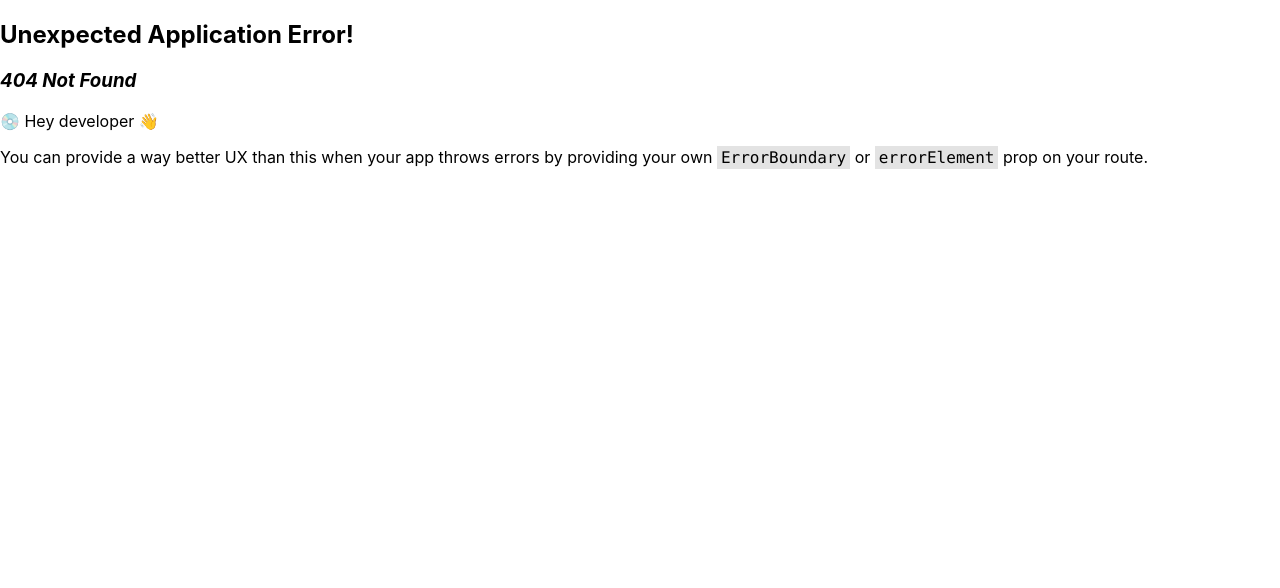
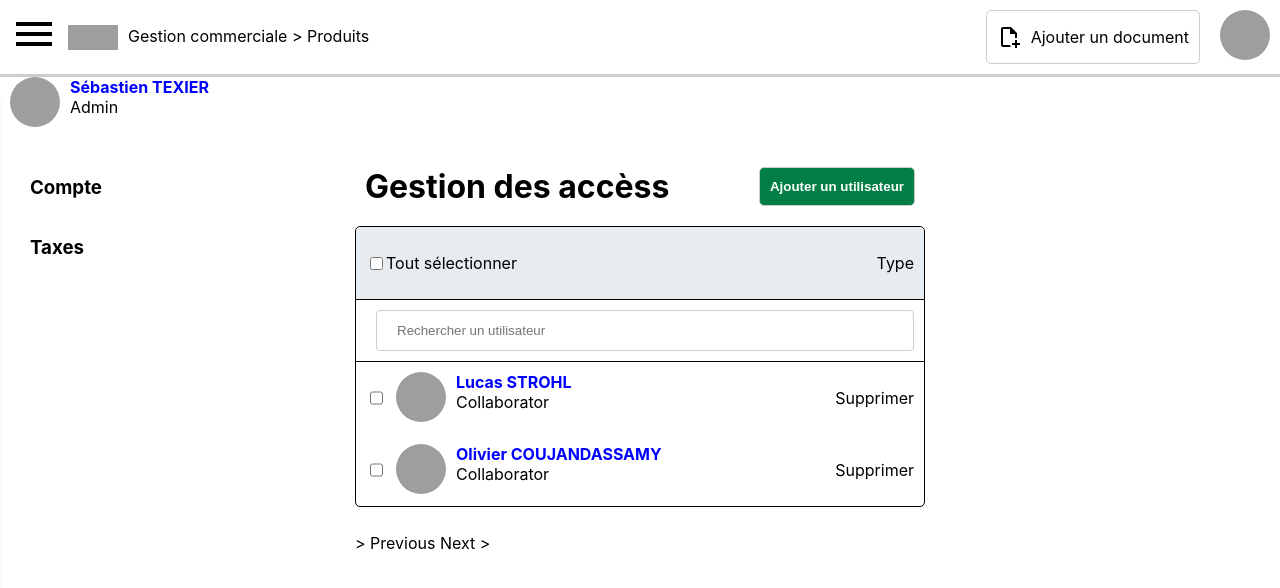
Before and after one commit to sebtex1/sage-frontend, a React (Create React App) app: page /settings in a window 1280 px wide. Before the commit this address had no page. Shown: the top 588 px of the page. Built offline with nearby package versions, Linux system fonts and the light colour scheme; grey boxes are pictures that could not be loaded.

Commit message:
Feat: add settings page + menu account

```diff
--- a/src/App.js
+++ b/src/App.js
@@ -6,6 +6,7 @@ import {
 import Default from "./layouts/Default";
 import Home from "./pages/Home";
 import Login from "./pages/Login";
+import Settings from "./pages/Settings";
 
 const router = createBrowserRouter([
     {
@@ -16,6 +17,10 @@ const router = createBrowserRouter([
         path: "/login",
         element: <Login />,
     },
+    {
+        path: "/settings",
+        element: <Default><Settings /></Default>,
+    }
 ]);
 
 const App = () => {
--- a/src/components/ButtonForm.js
+++ b/src/components/ButtonForm.js
@@ -1,6 +1,6 @@
 import styled from 'styled-components';
 
-const ButtonForm = ({ type, value }) => {
+const ButtonForm = ({ type = '', value }) => {
     return (
         <Button type={type}>{value}</Button>
     );
@@ -16,6 +16,7 @@ const Button = styled.button`
     margin: 8px 0;
     width: 100%;
     cursor: pointer;
+    transition: 0.3s;
     &:hover {
         background-color: rgb(0, 101, 55);
     }
--- /dev/null
+++ b/src/components/PageColumn.js
@@ -0,0 +1,18 @@
+import styled from 'styled-components';
+
+const PageColumn = ({ children, flex }) => {
+    return (
+        <>
+            <Main $flex={flex}>{children}</Main>
+        </>
+    );
+}
+export default PageColumn;
+
+const Main = styled.main`
+    display: flex;
+    flex-direction: column;
+    flex: ${props => props.$flex ? props.$flex : 1};
+    padding: 10px;
+    margin: 10px;
+`;
--- a/src/components/Slider.js
+++ b/src/components/Slider.js
@@ -1,5 +1,6 @@
 import React from 'react';
 import styled from 'styled-components';
+import { Link } from 'react-router-dom'
 import Icon from '@mdi/react';
 import { mdiChevronDoubleLeft } from '@mdi/js';
 import { mdiAlphaGBox } from '@mdi/js';
@@ -9,57 +10,79 @@ import { mdiFileDocumentOutline  } from '@mdi/js';
 import { mdiAccountOutline } from '@mdi/js';
 import { mdiShoppingOutline } from '@mdi/js';
 import { mdiWarehouse } from '@mdi/js';
+import { mdiCogOutline } from '@mdi/js';
+import { mdiPower } from '@mdi/js';
 
-const Slider = ({ open, handleMenu }) => {
+const Slider = ({ open, handleMenu, side = 'left' }) => {
     return (
-        <SliderContainer $left={open ? '50px' : '-230px'}>
+        <>
+            { side === 'left' ?
+                <SliderContainerLeft $left={open ? '25px' : '-230px'}>
                     <TopSlider>
                         <HeaderSlider>
                             <Img src="https://signin.sso.sage.com/brands/default/images/sage-logo.png" alt="Logo sage" />
-                    <Icon path={mdiChevronDoubleLeft} size={1} color="black" onClick={handleMenu} />
+                            <Icon path={mdiChevronDoubleLeft} size={1} color="black" onClick={() => { handleMenu() } } />
                         </HeaderSlider>
+                        <BorderBottom />
                         <LinksSlider>
-                    <Link>
+                            <LinkContainer>
                                 <Icon path={mdiAlphaGBox} size={1} color="green" />
                                 <P>Gestion commercial</P>
-                    </Link>
-                    <Link>
+                            </LinkContainer>
+                            <LinkContainer>
                                 <Icon path={mdiAlphaCBox} size={1} color="green" />
                                 <P>Comptabilité</P>
-                    </Link>
-                    <Link>
+                            </LinkContainer>
+                            <LinkContainer>
                                 <Icon path={mdiAlphaPBox} size={1} color="green" />
                                 <P>Paie</P>
-                    </Link>
+                            </LinkContainer>
                         </LinksSlider>
+                        <BorderBottom />
                         <LinksSlider>
-                    <Link>
+                            <LinkContainer>
                                 <Icon path={mdiFileDocumentOutline } size={1} color="black" />
                                 <P>Documents</P>
-                    </Link>
-                    <Link>
+                            </LinkContainer>
+                            <LinkContainer>
                                 <Icon path={mdiAccountOutline } size={1} color="black" />
                                 <P>Tiers</P>
-                    </Link>
-                    <Link>
+                            </LinkContainer>
+                            <LinkContainer>
                                 <Icon path={mdiShoppingOutline } size={1} color="black" />
                                 <P>Produits</P>
-                    </Link>
-                    <Link>
+                            </LinkContainer>
+                            <LinkContainer>
                                 <Icon path={mdiWarehouse } size={1} color="black" />
                                 <P>Dépôts</P>
-                    </Link>
+                            </LinkContainer>
                         </LinksSlider>
                     </TopSlider>
                     <BottomSlider>
                         <h1>Footer</h1>
                     </BottomSlider>
-        </SliderContainer>
+                </SliderContainerLeft> :
+                <SliderContainerRight $right={open ? '25px' : '0'}>
+                    <TopSlider>
+                        <LinksSlider>
+                            <LinkContainer>
+                                <Icon path={mdiCogOutline} size={1} color="black" />
+                                <LinkStyled to="/settings">Settings</LinkStyled>
+                            </LinkContainer>
+                            <LinkContainer>
+                                <Icon path={mdiPower} size={1} color="black" />
+                                <P>Déconnexion</P>
+                            </LinkContainer>
+                        </LinksSlider>
+                    </TopSlider>
+                </SliderContainerRight>
+            }
+        </>
     )
 };
 export default Slider;
 
-const SliderContainer = styled.div`
+const SliderContainerLeft = styled.div`
     position: absolute;
     display: flex;
     flex-direction: column;
@@ -75,9 +98,30 @@ const SliderContainer = styled.div`
     transition: 0.5s;
 `;
 
+const SliderContainerRight = styled.div`
+    position: absolute;
+    display: flex;
+    flex-direction: column;
+    justify-content: space-between;
+    padding: 10px;
+    top: 100px;
+    right: ${props => props.$right ? props.$right : '0'};
+    opacity: ${props => props.$right === '25px' ? '1' : '0'};
+    visibility: ${props => props.$right === '25px' ? 'visible' : 'hidden'};
+    width: 200px;
+    background-color: #fff;
+    border-radius: 5px;
+    box-shadow: 2px -2px 10px black;
+    transition: 0.5s right, 0.5s opacity, 0.5s visibility;
+`;
+
 const TopSlider = styled.div`
     display: flex;
     flex-direction: column;
+`;
+
+const BorderBottom = styled.div`
+    border-bottom: 1px solid #ccc;
 `;
 
 const HeaderSlider = styled.div`
@@ -85,7 +129,7 @@ const HeaderSlider = styled.div`
     justify-content: space-between;
     align-items: center;
     padding: 10px 10px 20px 10px;
-    border-bottom: 1px solid #ccc;
+    /* border-bottom: 1px solid #ccc; */
 `;
 
 const Img = styled.img`
@@ -98,14 +142,20 @@ const Img = styled.img`
 const LinksSlider = styled.div`
     display: flex;
     flex-direction: column;
-    padding: 10px 10px 20px 10px;
-    border-bottom: 1px solid #ccc;
+    padding: 10px;
+    /* border-bottom: 1px solid #ccc; */
 `;
 
-const Link = styled.div`
+const LinkContainer = styled.div`
     display: flex;
     flex-direction: row;
     align-items: center;
+`;
+
+const LinkStyled = styled(Link)`
+    margin-left: 10px;
+    text-decoration: none;
+    color: black;
 `;
 
 const P = styled.p`
--- a/src/components/Toolbar.js
+++ b/src/components/Toolbar.js
@@ -1,18 +1,22 @@
 import React from 'react';
 import styled from 'styled-components';
 import Icon from '@mdi/react';
+import { Link } from 'react-router-dom'
 import { mdiMenu } from '@mdi/js';
 import { mdiMenuOpen } from '@mdi/js';
 import { mdiFilePlusOutline } from '@mdi/js';
-import { mdiAccountCircleOutline } from '@mdi/js';
 import Slider from './Slider';
 
 const Toolbar = () => {
-    const [open, setOpen] = React.useState(false);
+    const [openMenu, setOpenMenu] = React.useState(false);
+    const [openAccount, setOpenAccount] = React.useState(false);
 
-    // Fonction activant le menu
+    // Fonction activant le menu nav
     const handleMenu = () => {
-        setOpen(!open);
+        setOpenMenu(!openMenu);
+    }
+    const handleAccount = () => {
+        setOpenAccount(!openAccount);
     }
 
     return (
@@ -20,11 +24,11 @@ const Toolbar = () => {
             <Div>
                 <Side>
                     {
-                         open ?
-                         <Icon path={mdiMenuOpen} size={2} color="black" onClick={handleMenu} /> :
-                         <Icon path={mdiMenu} size={2} color="black" onClick={handleMenu} />
+                        openMenu ?
+                        <Icon path={mdiMenuOpen} size={2} color="black" onClick={handleMenu} /> :
+                        <Icon path={mdiMenu} size={2} color="black" onClick={handleMenu} />
                     }
-                    <Img src="https://signin.sso.sage.com/brands/default/images/sage-logo.png" alt="Logo sage" />
+                    <LinkStyled to="/"><Img src="https://signin.sso.sage.com/brands/default/images/sage-logo.png" alt="Logo sage" /></LinkStyled>
                     <p>Gestion commerciale &gt; Produits</p>
                 </Side>
                 <Side>
@@ -32,10 +36,11 @@ const Toolbar = () => {
                         <Icon path={mdiFilePlusOutline} size={1} color="black" />
                         <P>Ajouter un document</P>
                     </CreateDocument>
-                    <Icon path={mdiAccountCircleOutline} size={2} color="black" />
+                    <ImgAccount src="https://www.w3schools.com/howto/img_avatar.png" alt="Avatar" onClick={handleAccount} />
                 </Side>
             </Div>
-            <Slider open={open} handleMenu={handleMenu} />
+            <Slider open={openMenu} handleMenu={handleMenu} />
+            <Slider open={openAccount} handleMenu={handleAccount} side="right" />
         </>
     );
 }
@@ -53,11 +58,33 @@ const Side = styled.div`
     display: flex;
 `;
 
+// const BorderMenu = styled.div`
+//     border: 1px solid black;
+//     border-radius: 5px;
+//     padding: 0 10px 0 10px;
+//     margin: 0 20px 0 0;
+//     cursor: pointer;
+// `;
+
 const Img = styled.img`
     display: block;
     width: 50px;
     height: 25px;
+`;
+
+const LinkStyled = styled(Link)`
+    text-decoration: none;
+    color: black;
     margin: auto 10px;
+    display: block;
+    width: 50px;
+    height: 25px;
+`;
+
+const ImgAccount = styled.img`
+    width: 50px;
+    height: 50px;
+    border-radius: 50%;
 `;
 
 const CreateDocument = styled.div`
--- /dev/null
+++ b/src/pages/Settings.js
@@ -0,0 +1,202 @@
+import { useState, useEffect } from 'react';
+import styled from 'styled-components';
+import PageColumn from '../components/PageColumn';
+
+// q: j'ai une erreur 'too many re-renders' sur la ligne 30, je ne comprends pas pourquoi
+// r: la fonction checkOne est appelée à chaque rendu de la page, il faut la passer en callback
+
+const Setting = () => {
+    const [users, setUsers] = useState([
+        { name: 'Lucas STROHL', role: 'Collaborator', checked: false },
+        { name: 'Olivier COUJANDASSAMY', role: 'Collaborator', checked: false }
+    ])
+    const [checkAllState, setCheckAllState] = useState(false)
+
+    useEffect(() => {
+        console.log(users)
+    }, [users])
+
+    const checkOne = (index) => {
+        setUsers(users.map((user, i) => {
+            if (i === index) {
+                return {
+                    ...user,
+                    checked: !user.checked
+                }
+            }
+            return user
+        }))
+    }
+
+    // Buged n'affiche jamais le bon état
+    const checkAll = async () => {
+        await setCheckAllState(!checkAllState)
+        setUsers(users.map((user) => {
+            return {
+                ...user,
+                checked: checkAllState
+            }
+        }))
+    }
+
+
+
+    return (
+        <>
+            <User>
+                <Img src="https://www.w3schools.com/howto/img_avatar.png" alt="Avatar" />
+                <UserName>
+                    <Name>Sébastien TEXIER</Name>
+                    <Role>Admin</Role>
+                </UserName>
+            </User>
+            <Div>
+                <PageColumn>
+                    <h3>Compte</h3>
+                    <h3>Taxes</h3>
+                </PageColumn>
+                <PageColumn  flex={2}>
+                    <Div>
+                        <Title>Gestion des accèss</Title>
+                        <AddButton>Ajouter un utilisateur</AddButton>
+                    </Div>
+                    <CardManageAccess>
+                        <FirstRow>
+                            <SelectAll>
+                                <input type="checkbox" defaultChecked={checkAllState} onClick={checkAll} />
+                                <p>Tout sélectionner</p>
+                            </SelectAll>
+                            <p>Type</p>
+                        </FirstRow>
+                        <SearchRow>
+                            <Search type="text" placeholder="Rechercher un utilisateur" />
+                        </SearchRow>
+                        {
+                            users.map((user, index) => {
+                                return (
+                                    <Div key={index}>
+                                        <input type="checkbox" defaultChecked={user.checked} onClick={() => { checkOne(index) } } />
+                                        <User>
+                                            <Img src="https://www.w3schools.com/howto/img_avatar.png" alt="Avatar" />
+                                            <UserName>
+                                                <Name>{user.name}</Name>
+                                                <Role>{user.role}</Role>
+                                            </UserName>
+                                        </User>
+                                        <p>Supprimer</p>
+                                    </Div>
+                                )
+                            })
+                        }
+                    </CardManageAccess>
+                    <p>&gt; Previous Next &gt;</p>
+                </PageColumn>
+                <PageColumn></PageColumn>
+            </Div>
+        </>
+    );
+}
+export default Setting;
+
+const Div = styled.div`
+    display: flex;
+    flex-direction: row;
+    justify-content: space-between;
+    padding: 10px;
+`;
+
+const CardManageAccess = styled.div`
+    display: flex;
+    flex-direction: column;
+    justify-content: space-between;
+    border: 1px solid black;
+    border-radius: 5px;
+    margin: 10px 0;
+`;
+
+const Title = styled.h1`
+    margin: 0;
+    padding: 0;
+`;
+
+const AddButton = styled.button`
+    display: flex;
+    flex-direction: row;
+    align-items: center;
+    border: 1px solid #ccc;
+    border-radius: 5px;
+    padding: 0 10px 0 10px;
+    font-weight: bold;
+    cursor: pointer;
+    color: white;
+    background-color: rgb(0, 126, 69);
+    transition: 0.3s;
+    &:hover {
+        background-color: rgb(0, 101, 55);
+    }
+`;
+
+const FirstRow = styled.div`
+    display: flex;
+    flex-direction: row;
+    justify-content: space-between;
+    padding: 10px;
+    border-bottom: 1px solid black;
+    border-radius: 5px 5px 0 0;
+    background-color: #E7ECF0;
+`;
+
+const SelectAll = styled.div`
+    display: flex;
+    flex-direction: row;
+    align-items: center;
+`;
+
+const SearchRow = styled.div`
+    display: flex;
+    flex-direction: row;
+    padding: 10px;
+    border-bottom: 1px solid black;
+`;
+
+const Search = styled.input`
+    border: 1px solid #ccc;
+    border-radius: 4px;
+    padding: 12px 20px;
+    margin: 0 0 0 10px;
+    box-sizing: border-box;
+    width: 100%;
+`;
+
+const User = styled.div`
+    display: flex;
+    flex-direction: row;
+    margin: 0 10px 0 10px;
+    width: 95%;
+    height: 50px;
+`;
+
+const Img = styled.img`
+    width: 50px;
+    height: 50px;
+    border-radius: 50%;
+`;
+
+const UserName = styled.div`
+    display: flex;
+    flex-direction: column;
+    height: 10px;
+    margin: 0 0 0 10px;
+`;
+
+const Name = styled.p`
+    margin: 0;
+    padding: 0;
+    color: blue;
+    font-weight: bold;
+`;
+
+const Role = styled.p`
+    margin: 0;
+    padding: 0;
+`;
```
Also changed, not shown: src/components/AccountMenu.js (added). Lines whose indentation alone changed are shown as unchanged.
